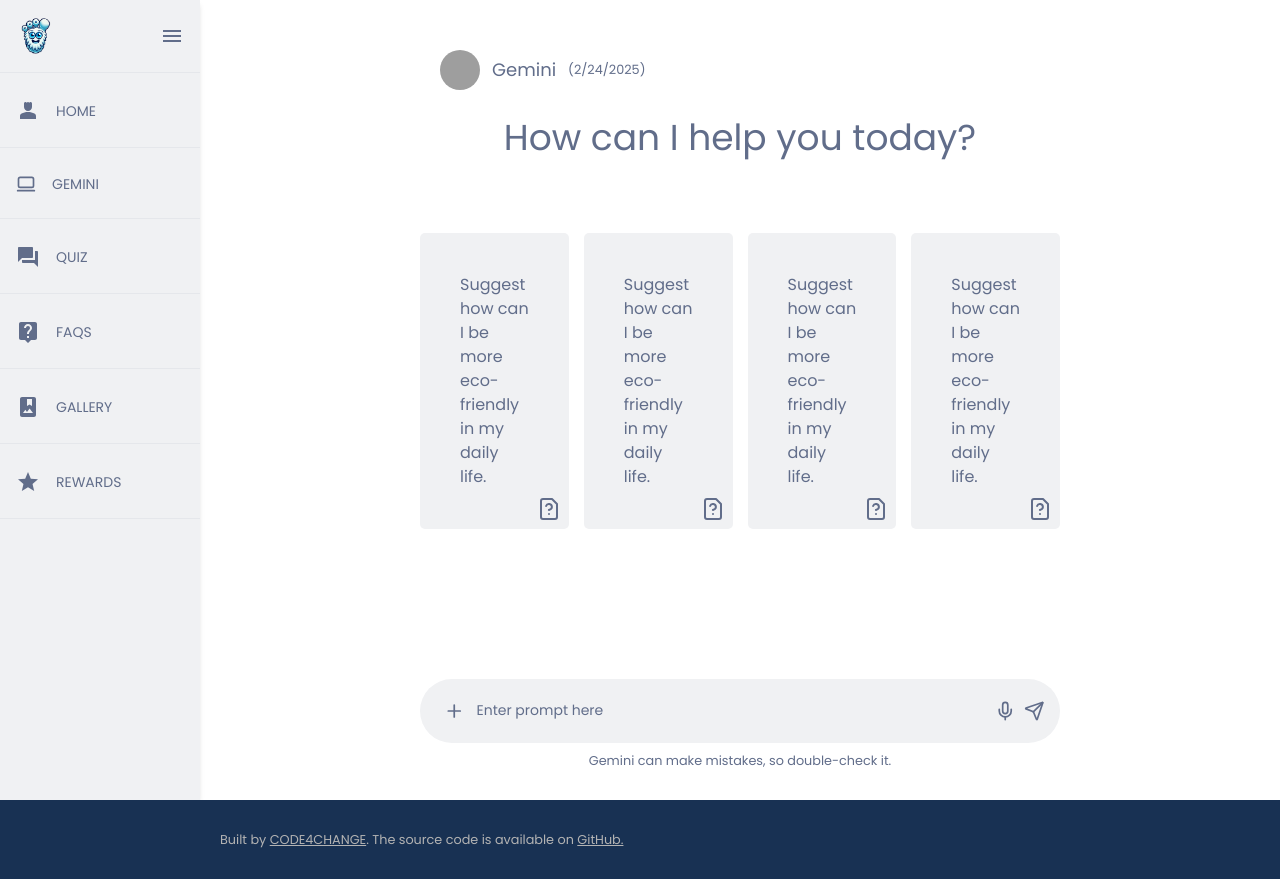
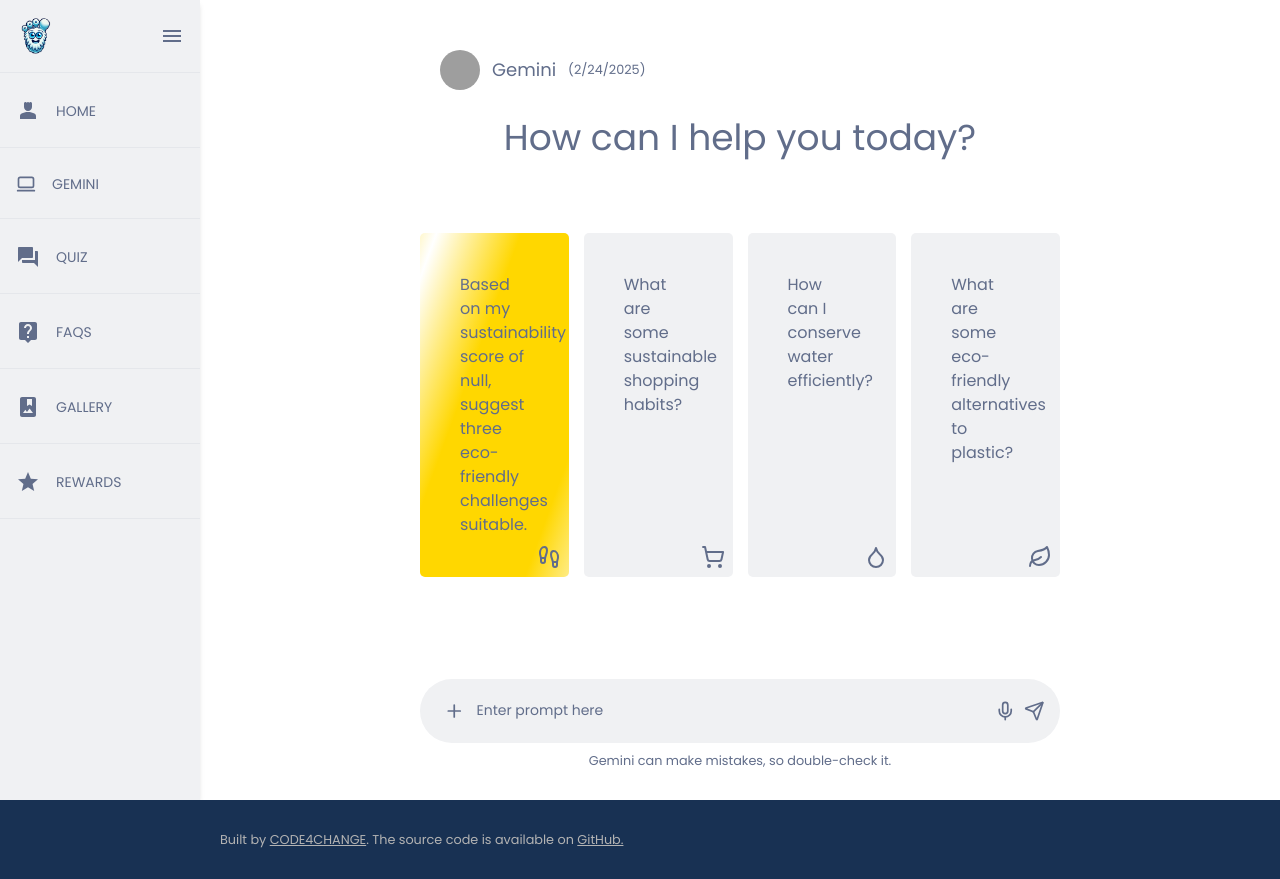
Before and after one commit to Niranjan1Praveen/FootPrintly, a Next.js app: page /gemini in a window 1280 px wide. Built offline with nearby package versions, Linux system fonts and the light colour scheme; no server answers; grey boxes are pictures that could not be loaded.

Commit message:
Updated Files

```diff
--- a/app/(dashboard)/gemini/page.js
+++ b/app/(dashboard)/gemini/page.js
@@ -1,39 +1,93 @@
 "use client";
 import React, { useState, useEffect } from "react";
-import { FileQuestionIcon, Mic, Mic2, PlusIcon, SendIcon } from "lucide-react";
+import {
+  Droplet,
+  FileQuestionIcon,
+  Footprints,
+  Leaf,
+  Mic,
+  PlusIcon,
+  SendIcon,
+  ShoppingCart,
+} from "lucide-react";
 import { Input } from "@/components/ui/input";
 import { GoogleGenerativeAI } from "@google/generative-ai";
 import { Skeleton } from "@/components/ui/skeleton";
 import { Avatar, AvatarFallback, AvatarImage } from "@/components/ui/avatar";
 
 const API_KEY = process.env.NEXT_PUBLIC_GOOGLE_API_KEY;
-
 function Page() {
   const [prompt, setPrompt] = useState("");
   const [response, setResponse] = useState("");
   const [loading, setLoading] = useState(false);
   const [typing, setTyping] = useState(false);
   const [isResLoaded, setIsResLoaded] = useState(false);
+  const [totalScore, setTotalScore] = useState(null);
+  const questionTemplates = [
+    {
+      tempQS: `Based on my sustainability score of ${totalScore}, suggest three eco-friendly challenges suitable.`,
+      icon: <Footprints className="absolute bottom-2 right-2" />,
+      star: true,
+    },
+    {
+      tempQS: "What are some sustainable shopping habits?",
+      icon: <ShoppingCart className="absolute bottom-2 right-2" />,
+    },
+    {
+      tempQS: "How can I conserve water efficiently?",
+      icon: <Droplet className="absolute bottom-2 right-2" />,
+    },
+    {
+      tempQS: "What are some eco-friendly alternatives to plastic?",
+      icon: <Leaf className="absolute bottom-2 right-2" />,
+    },
+  ];
+  // Fetch user score
+  useEffect(() => {
+    const fetchUserScore = async () => {
+      const authToken = localStorage.getItem("authToken");
+      if (!authToken) return;
 
-  const sendPrompt = async () => {
-    if (!prompt.trim()) return;
+      try {
+        const response = await fetch(
+          `http://localhost:3001/api/user/${authToken}`
+        );
+        const data = await response.json();
+
+        if (response.ok) {
+          setTotalScore(data.totalScore);
+        } else {
+          console.error("Error fetching score:", data.error);
+        }
+      } catch (error) {
+        console.error("Error fetching score:", error);
+      }
+    };
+
+    fetchUserScore();
+  }, []);
+  // Send prompt
+  const sendPrompt = async (selectedPrompt) => {
+    const finalPrompt = selectedPrompt || prompt;
+    if (!finalPrompt.trim()) return;
+
     setLoading(true);
     setResponse("");
-    // setPrompt("");
     setTyping(false);
+    setPrompt(finalPrompt);
 
     try {
       const genAI = new GoogleGenerativeAI(API_KEY);
       const model = genAI.getGenerativeModel({ model: "gemini-2.0-flash" });
       const chatSession = model.startChat({ history: [] });
-      const result = await chatSession.sendMessage(prompt);
+      const result = await chatSession.sendMessage(finalPrompt);
       const aiResponse = await result.response.text();
+
       setIsResLoaded(true);
       setLoading(false);
       setTyping(true);
       displayTypingEffect(aiResponse);
     } catch (error) {
-      console.error("Error fetching AI response:", error);
       setResponse("❌ Failed to fetch response. Try again.");
       setLoading(false);
     }
@@ -83,21 +137,24 @@ function Page() {
         )}
 
         {!isResLoaded && (
-          <div className="grid lg:grid-cols-4 gap-[15px] md:grid-cols-2 py-[75px]">
-            {[1, 2, 3, 4].map((index) => (
+          <div className={`grid lg:grid-cols-4 gap-[15px] md:grid-cols-2 py-[75px]`}>
+            {questionTemplates.map((question, index) => (
               <div
-                className="bg-[var(--secondary-background)] p-10 rounded-[5px] relative min-h-[200px] cursor-pointer hover:bg-gray-200"
                 key={index}
+                className={`${question.star && "bg-yellow-100 animate-shine"} bg-[var(--secondary-background)] p-10 rounded-[5px] relative min-h-[200px] cursor-pointer hover:bg-gray-200`}
+                onClick={() => sendPrompt(question.tempQS)}
               >
-                <p>Suggest how can I be more eco-friendly in my daily life.</p>
-                <FileQuestionIcon className="absolute bottom-2 right-2" />
+                <p>{question.tempQS}</p>
+                {question.icon}
               </div>
             ))}
           </div>
         )}
-        {isResLoaded && <div className="bg-[var(--secondary-background)] rounded-l-full rounded-br-full rounded-tr-[5px] px-4 py-2 self-end w-auto max-w-[75%]">
-          {prompt}
-        </div>}
+        {isResLoaded && (
+          <div className="bg-[var(--secondary-background)] rounded-l-full rounded-br-full rounded-tr-[5px] px-4 py-2 self-end w-auto max-w-[75%]">
+            {prompt}
+          </div>
+        )}
         {loading ? (
           <div className="flex flex-col gap-2 py-5">
             <Skeleton className="w-full p-2 rounded-[5px]" />
--- a/app/globals.css
+++ b/app/globals.css
@@ -114,6 +114,22 @@ li {
     transform: translateY(0px);
   }
 }
+/* Shine animation */
+@keyframes shine {
+  0% {
+    background-position: -200%;
+  }
+  100% {
+    background-position: 200%;
+  }
+}
+
+.animate-shine {
+  background-image: linear-gradient(110deg, #FFD700 30%, #fff 50%, #FFD700 70%);
+  background-size: 200% 100%;
+  animation: shine 3s linear infinite;
+}
+
 /* Bubbles */
 .bubble-1 {
   width: 120px;
--- a/components/buttonScene.js
+++ b/components/buttonScene.js
@@ -105,7 +105,7 @@ export default function ButtonScene() {
         <ambientLight intensity={0.4} />
         <directionalLight position={[5, 5, 5]} intensity={1} />
         <Suspense fallback={null}>
-          <RoadModel />
+          {/* <RoadModel /> */}
           {buttonData.map(({ position, textPosition, day, color }, index) => (
             <ButtonModel key={index} position={position} textPosition={textPosition} day={day} color={color} />
           ))}
--- a/components/leaderboards.js
+++ b/components/leaderboards.js
@@ -1,7 +1,5 @@
 "use client";
-import { BoltIcon, LockIcon, AlarmClock, Star } from "lucide-react";
 import React, { useEffect, useState } from "react";
-import Timer from "@/app/timer";
 import {
   Table,
   TableHeader,
@@ -87,7 +85,6 @@ function Challenges() {
 
   return (
     <div className="w-full">
-      {/* Column 1 - Daily Challenges */}
       <div className="flex flex-col gap-6 w-full">
         {/* Leaderboard Section */}
         <div className="mt-6">
--- a/components/spinWheel.js
+++ b/components/spinWheel.js
@@ -1,7 +1,7 @@
 import React, { useState } from "react";
 import { motion } from "framer-motion"; // For smooth animations
 import { Button } from "./ui/button";
-import { FerrisWheel } from "lucide-react";
+import { FerrisWheelIcon } from "lucide-react";
 
 const challenges = [
   "♻️ Recycle 5 plastic bottles",
@@ -36,7 +36,7 @@ function SpinWheel() {
         transition={{ duration: 2, ease: "easeOut" }}
         className="w-40 h-40 flex items-center rounded-full text-xl font-bold bg-[#1CB0F6] shadow-lg p-4"
       >
-        <FerrisWheel className="w-full h-full"/>
+        <FerrisWheelIcon className="w-full h-full text-white"/>
       </motion.div>
 
       {/* Spin Button */}
@@ -44,13 +44,12 @@ function SpinWheel() {
         onClick={spinWheel}
         className="px-4 py-2"
       >
-        🎰 Spin the Wheel
+        🎰 Spin
       </Button>
 
       {/* Result */}
       {selectedChallenge && (
         <div className="text-center">
-          <h2 className="text-lg font-bold">Your Challenge:</h2>
           <p className="text-xl">{selectedChallenge}</p>
         </div>
       )}
```
